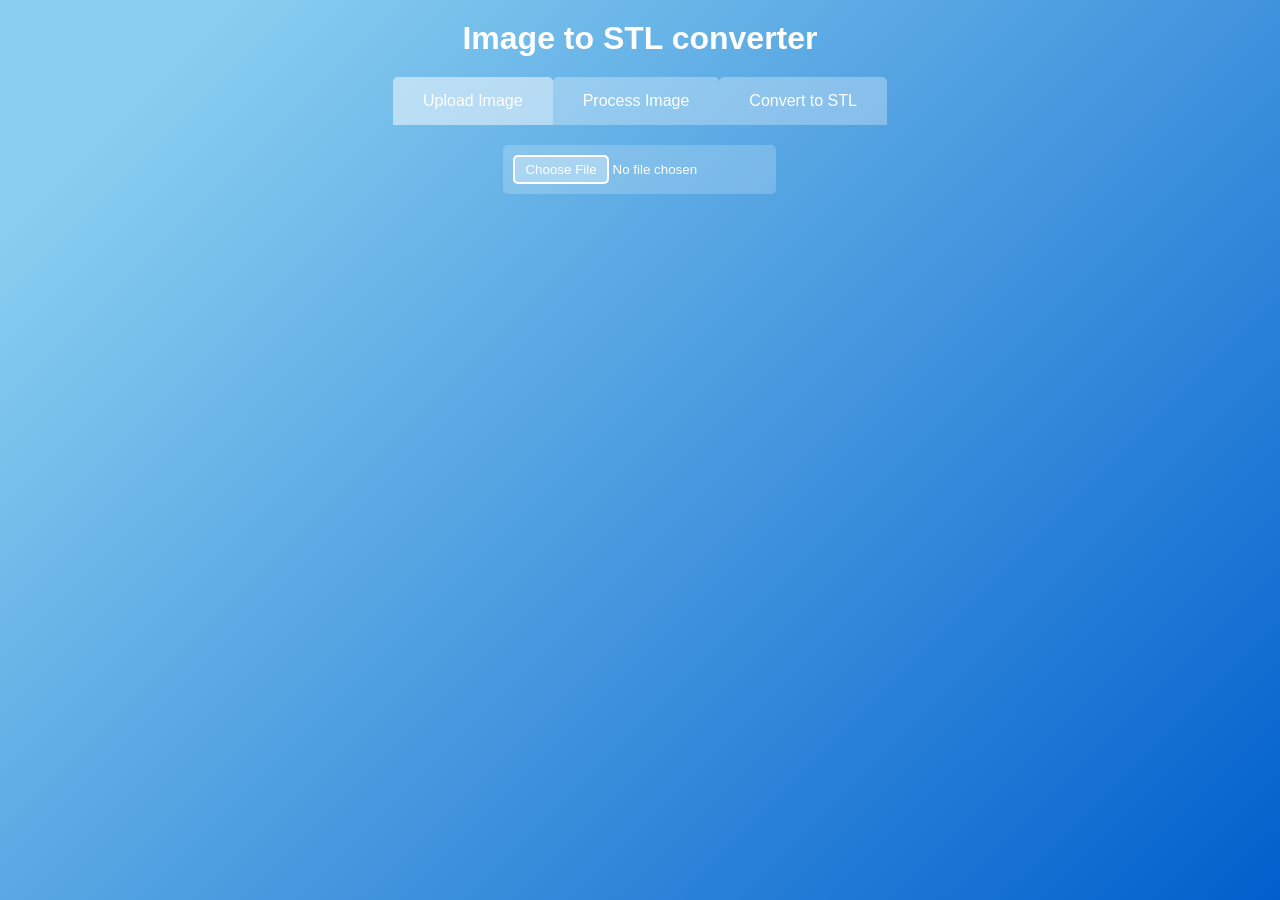
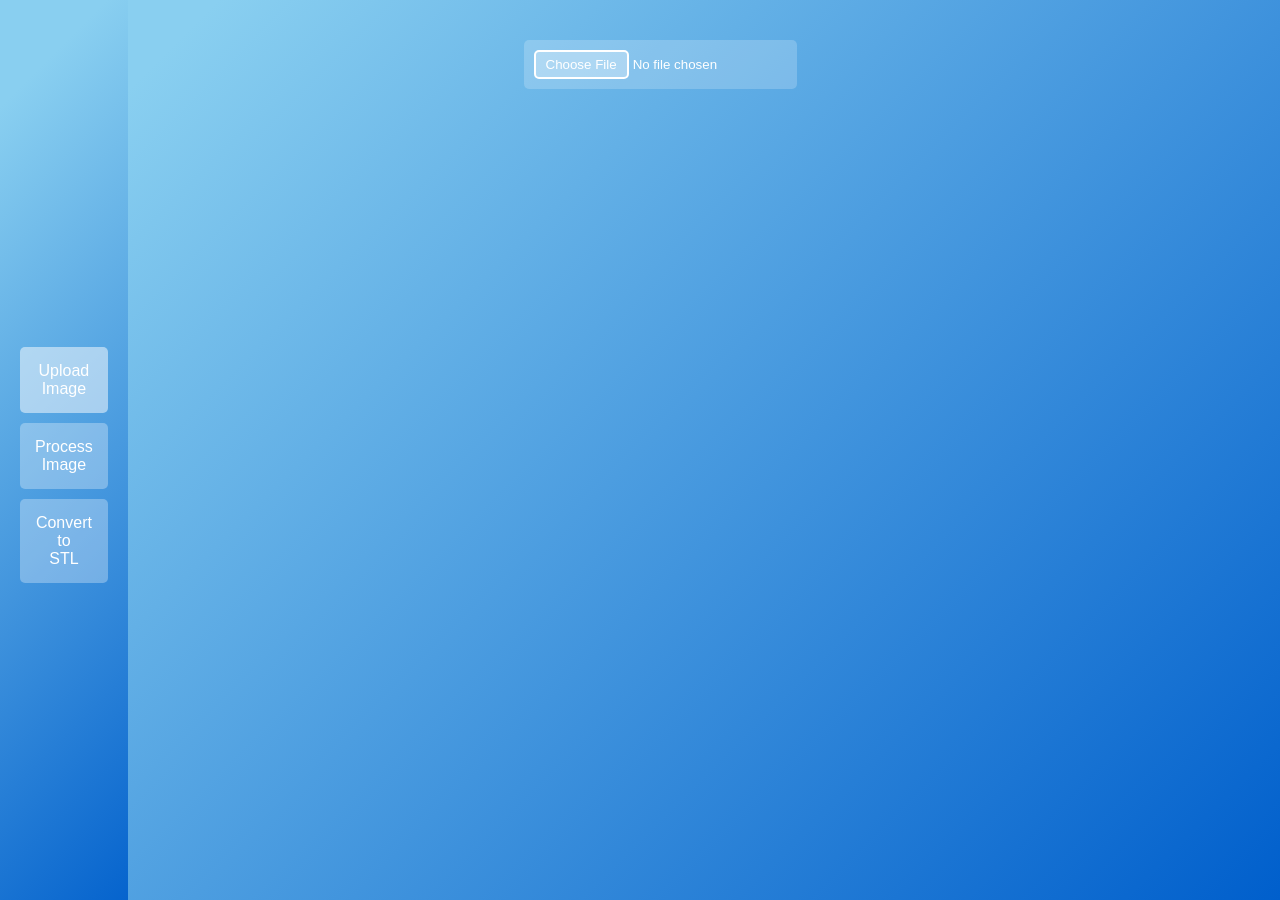
Before and after one commit to Rtycz/img_to_stl_converter, a FastAPI app: page /adaptiveThreshold in a window 1280 px wide. Run offline with FastAPI, Linux system fonts and the light colour scheme.

Commit message:
[CONV-17] tabs separated by the left side

```diff
--- a/static/css/tabs.css
+++ b/static/css/tabs.css
@@ -1,18 +1,43 @@
-.tabs {
+.header {
+    width: auto;
+    height: 100vh;
+    background: linear-gradient(135deg, #89CFF0 10%, #005FCC 100%);
+    padding: 20px;
     display: flex;
+    flex-direction: column;
     justify-content: center;
-    margin-bottom: 20px;
+    align-items: center;
+    position: fixed;
+    top: 0;
+    left: 0;
+}
+
+.header-tabs {
+    display: flex;
+    flex-direction: column;
+    width: 100%;
 }
 
 .tab-button {
-    padding: 15px 30px;
+    width: 100%;
+    padding: 15px;
     font-size: 1em;
     border: none;
-    border-radius: 5px 5px 0 0;
+    border-radius: 5px;
     background-color: rgba(255, 255, 255, 0.3);
     color: white;
     cursor: pointer;
     transition: background-color 0.3s ease;
+    margin-bottom: 10px;
+    display: flex;
+    flex-direction: column;
+    align-items: center;
+}
+
+.tab-button span {
+    display: block;
+    width: 100%;
+    text-align: center;
 }
 
 .tab-button.active {
@@ -21,6 +46,10 @@
 
 .tab-content {
     display: none;
+    padding: 20px;
+    width: 100%;
+    max-width: 800px; /* Ограничиваем максимальную ширину для лучшего отображения */
+    margin: 0 auto;
 }
 
 .tab-content.active {
--- a/templates/adaptiveThreshold.html
+++ b/templates/adaptiveThreshold.html
@@ -15,19 +15,30 @@
     <script src="/static/js/script.js" defer></script>
 </head>
 <body>
-    <div>
-        <h1>Image to STL converter</h1>
-        <div class="tabs">
-            <button class="tab-button active" onclick="openTab(event, 'uploadTab')">Upload Image</button>
-            <button class="tab-button" onclick="openTab(event, 'processTab')">Process Image</button>
-            <button class="tab-button" onclick="openTab(event, 'convertTab')">Convert to STL</button>
+    <div class="header">
+        <div class="header-tabs">
+            <button class="tab-button active" onclick="openTab(event, 'uploadTab')">
+                <span>Upload</span>
+                <span>Image</span>
+            </button>
+            <button class="tab-button" onclick="openTab(event, 'processTab')">
+                <span>Process</span>
+                <span>Image</span>
+            </button>
+            <button class="tab-button" onclick="openTab(event, 'convertTab')">
+                <span>Convert</span>
+                <span>to</span>
+                <span>STL</span>
+            </button>
         </div>
+    </div>
 
+    <div class="content">
         <div id="uploadTab" class="tab-content active">
             <input type="file" id="photoInput" name="photo" accept="image/*">
             <div class="preview-container" id="preview">
                 <div class="loader" id="loader"></div>
-                <img id="previewImage" src="" alt="Image Preview">
+                <img id="previewImage" src="" alt="">
             </div>
         </div>
 
```
